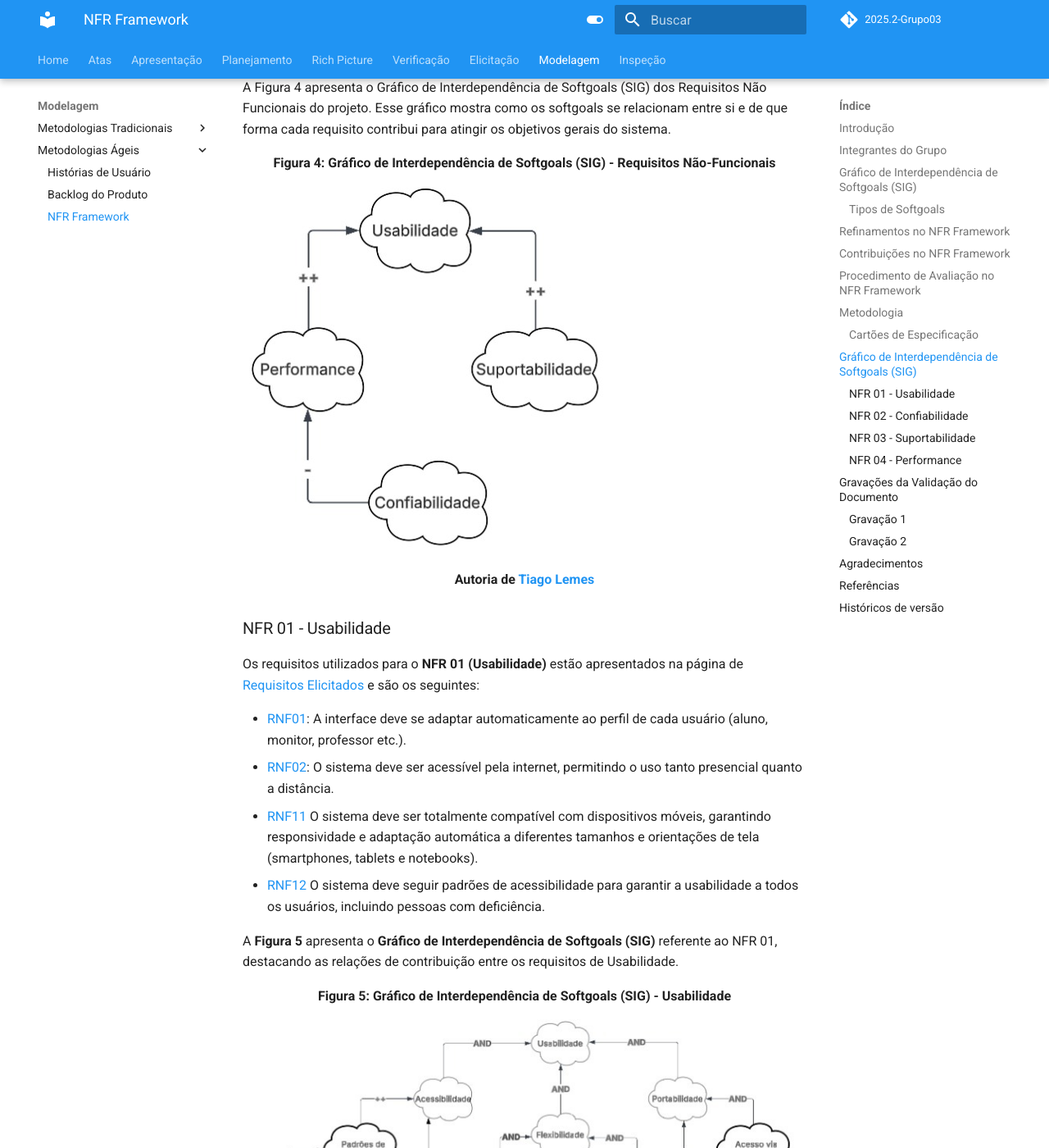
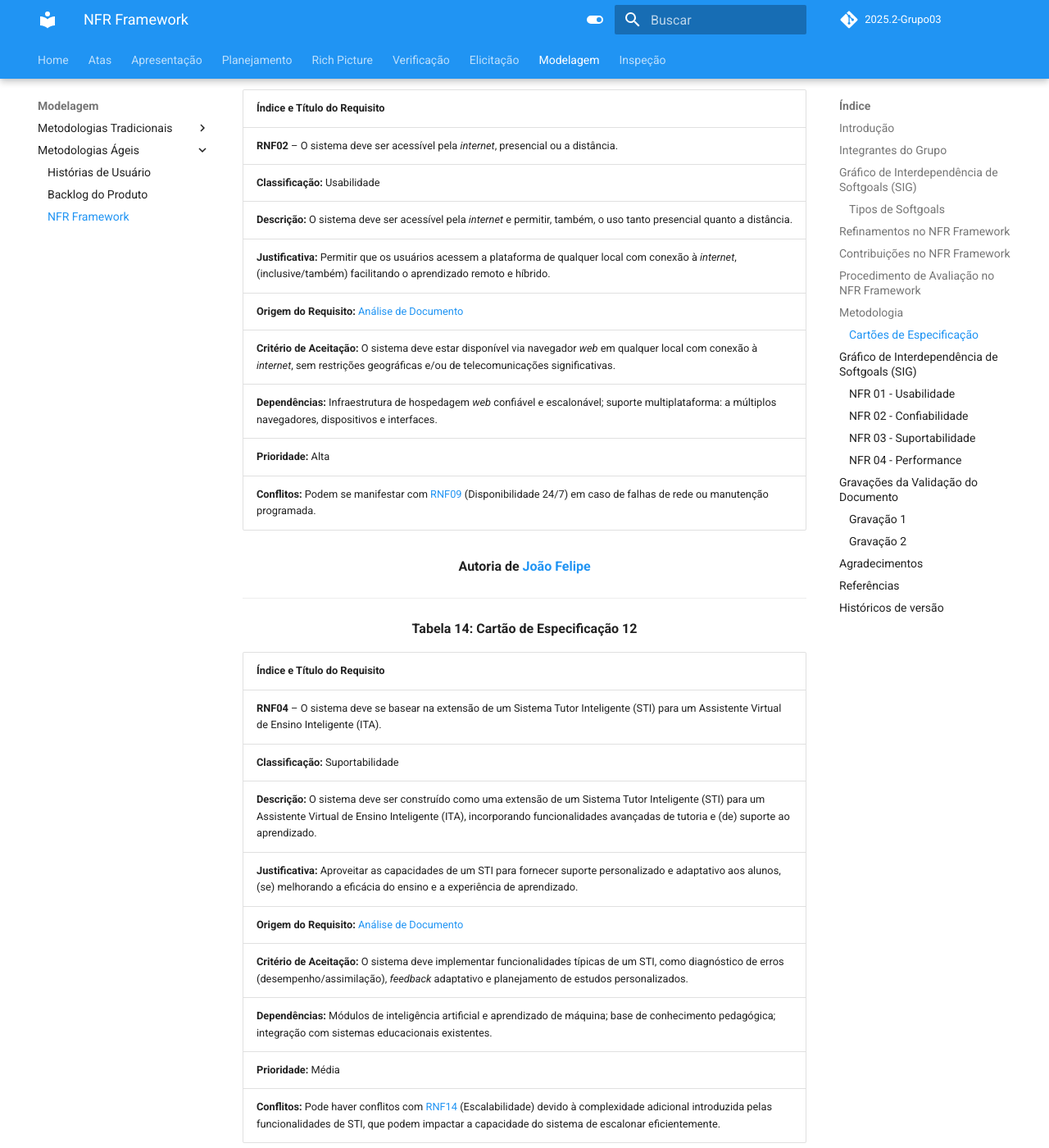
Before and after one commit to Requisitos-de-Software/2025.2-Grupo03, an MkDocs documentation site: the page built from docs/Modelagem/nfr_framework.md, in a window 1280 px wide and 1400 px high, scrolled down 13864 px. Shown: the whole window at 82% size. Built offline with MkDocs 1.6.1 and Material for MkDocs 9.7.7, drawn with Linux system fonts in a browser that asks for light colours; comment, search, counter and statistics services are not loaded; some of the changed text lies outside the part shown.

Commit message:
Atualiza a documentação do backlog do produto e do framework NFR com adição de gravações de validação e especificações de requisitos não funcionais.

```diff
--- a/docs/Modelagem/nfr_framework.md
+++ b/docs/Modelagem/nfr_framework.md
@@ -15,7 +15,7 @@ A Tabela 1 apresenta todos os integrantes da equipe que participaram da etapa de
 | [Arthur Guilherme](https://github.com/ArthurGuilher62) | auxílio na criação do [NFR 03 - Suportabilidade](https://requisitos-de-software.github.io/2025.2-Grupo03/Modelagem/nfr_framework/#nfr-03-suportabilidade) |
 | [Arthur Henrique](https://github.com/arthurhvieira1) | Auxílio na criação do [NFR 03 - Suportabilidade](https://requisitos-de-software.github.io/2025.2-Grupo03/Modelagem/nfr_framework/#nfr-03-suportabilidade) e [NFR 04 - Performance](https://requisitos-de-software.github.io/2025.2-Grupo03/Modelagem/nfr_framework/#nfr-04-performance)   |
 | [Felipe Guimaraes](https://github.com/felipegf1) | Auxilio na criação do [NFR 01 - Usabilidade](https://requisitos-de-software.github.io/2025.2-Grupo03/Modelagem/nfr_framework/#nfr-01-usabilidade) e [NFR 04 - Performance](https://requisitos-de-software.github.io/2025.2-Grupo03/Modelagem/nfr_framework/#nfr-04-performance)|
-| [João Felipe](https://github.com/MrBolt2005) |   |
+| [João Felipe](https://github.com/MrBolt2005) | Auxílio na criação e documentação de cartões de especificação dos Requisitos Não-Funcionais |
 | [João Sapiência](https://github.com/JoaoSapiencia) |   |
 | [Tiago Lemes](https://github.com/TiagoTeixeira-2005) | Criação da documentação e auxílio na criação do [NFR 01 - Usabilidade](https://requisitos-de-software.github.io/2025.2-Grupo03/Modelagem/nfr_framework/#nfr-01-usabilidade) |
 | [Vilmar José](https://github.com/VilmarFagundes) | Auxílio na criação do [NFR 02 - Confiabilidade](https://requisitos-de-software.github.io/2025.2-Grupo03/Modelagem/nfr_framework/#nfr-02-confiabilidade) e [NFR 04 - Performance](https://requisitos-de-software.github.io/2025.2-Grupo03/Modelagem/nfr_framework/#nfr-04-performance) |
@@ -331,6 +331,42 @@ Um cartão de especificação é uma forma de registrar de maneira estruturada o
 
 ---
 
+<div align="center"><strong>Tabela 13: Cartão de Especificação 11</strong></div>
+
+| **Índice e Título do Requisito** |
+|----------------------------------|
+| **RNF02** – O sistema deve ser acessível pela *internet*, presencial ou a distância. |
+| **Classificação:** Usabilidade |
+| **Descrição:** O sistema deve ser acessível pela *internet* e permitir, também, o uso tanto presencial quanto a distância. |
+| **Justificativa:** Permitir que os usuários acessem a plataforma de qualquer local com conexão à *internet*, (inclusive/também) facilitando o aprendizado remoto e híbrido. |
+| **Origem do Requisito:** [Análise de Documento](https://requisitos-de-software.github.io/2025.2-Grupo03/Elicitacao/analise_de_documentos/#requisitos-nao-funcionais) |
+| **Critério de Aceitação:** O sistema deve estar disponível via navegador *web* em qualquer local com conexão à *internet*, sem restrições geográficas e/ou de telecomunicações significativas. |
+| **Dependências:** Infraestrutura de hospedagem *web* confiável e escalonável; suporte multiplataforma: a múltiplos navegadores, dispositivos e interfaces. |
+| **Prioridade:** Alta |
+| **Conflitos:** Podem se manifestar com [RNF09](https://requisitos-de-software.github.io/2025.2-Grupo03/Elicitacao/requisitos_elicitados/#requisitos-nao-funcionais) (Disponibilidade 24/7) em caso de falhas de rede ou manutenção programada. |
+
+<div align="center"><strong>Autoria de <a href="https://github.com/MrBolt2005">João Felipe</a></strong></div>
+
+---
+
+<div align="center"><strong>Tabela 14: Cartão de Especificação 12</strong></div>
+
+| **Índice e Título do Requisito** |
+|----------------------------------|
+| **RNF04** – O sistema deve se basear na extensão de um Sistema Tutor Inteligente (STI) para um Assistente Virtual de Ensino Inteligente (ITA). |
+| **Classificação:** Suportabilidade |
+| **Descrição:** O sistema deve ser construído como uma extensão de um Sistema Tutor Inteligente (STI) para um Assistente Virtual de Ensino Inteligente (ITA), incorporando funcionalidades avançadas de tutoria e (de) suporte ao aprendizado. |
+| **Justificativa:** Aproveitar as capacidades de um STI para fornecer suporte personalizado e adaptativo aos alunos, (se) melhorando a eficácia do ensino e a experiência de aprendizado. |
+| **Origem do Requisito:** [Análise de Documento](https://requisitos-de-software.github.io/2025.2-Grupo03/Elicitacao/analise_de_documentos/#requisitos-nao-funcionais) |
+| **Critério de Aceitação:** O sistema deve implementar funcionalidades típicas de um STI, como diagnóstico de erros (desempenho/assimilação), *feedback* adaptativo e planejamento de estudos personalizados. |
+| **Dependências:** Módulos de inteligência artificial e aprendizado de máquina; base de conhecimento pedagógica; integração com sistemas educacionais existentes. |
+| **Prioridade:** Média |
+| **Conflitos:** Pode haver conflitos com [RNF14](https://requisitos-de-software.github.io/2025.2-Grupo03/Elicitacao/requisitos_elicitados/#requisitos-nao-funcionais) (Escalabilidade) devido à complexidade adicional introduzida pelas funcionalidades de STI, que podem impactar a capacidade do sistema de escalonar eficientemente. |
+
+<div align="center"><strong>Autoria de <a href="https://github.com/MrBolt2005">João Felipe</a></strong></div>
+
+---
+
 ## Gráfico de Interdependência de Softgoals (SIG)
 A Figura 4 apresenta o Gráfico de Interdependência de Softgoals (SIG) dos Requisitos Não Funcionais do projeto.
 Esse gráfico mostra como os softgoals se relacionam entre si e de que forma cada requisito contribui para atingir os objetivos gerais do sistema.
@@ -530,5 +566,6 @@ Reinaldo Antônio da Silva – Um Catálogo de Requisitos Não-Funcionais para S
 | 1.1    | 18/10/2025 | Auxílio na criação do [NFR 01 - Usabilidade](https://requisitos-de-software.github.io/2025.2-Grupo03/Modelagem/nfr_framework/#nfr-01-usabilidade)          | [Tiago Lemes](https://github.com/TiagoTeixeira-2005)       | [Vilmar José](https://github.com/VilmarFagundes) |
 | 1.2    | 20/10/2025 | Auxílio na criação do NFR 03- suportabilidade          | [Arthur Guilherme](https://github.com/ArthurGuilher62)       | [Tiago Lemes](https://github.com/TiagoTeixeira-2005) |
 | 1.3    | 21/10/2025 | Auxílio na criação do [NFR 02 - Confiabilidade](https://requisitos-de-software.github.io/2025.2-Grupo03/Modelagem/nfr_framework/#nfr-02-confiabilidade) e [NFR 04 - Performance](https://requisitos-de-software.github.io/2025.2-Grupo03/Modelagem/nfr_framework/#nfr-04-performance) | [Vilmar José](https://github.com/VilmarFagundes) | [Arthur Guilherme](https://github.com/ArthurGuilher62) |
-| 1.4    | 21/10/2025 | Auxílio na criação do Auxilio na criação do [NFR 01 - Usabilidade](https://requisitos-de-software.github.io/2025.2-Grupo03/Modelagem/nfr_framework/#nfr-01-usabilidade) e [NFR 04 - Performance](https://requisitos-de-software.github.io/2025.2-Grupo03/Modelagem/nfr_framework/#nfr-04-performance) | [Felipe Guimaraes](https://github.com/felipegf1) | [Arthur Guilherme](https://github.com/ArthurGuilher62) |
+| 1.4    | 21/10/2025 | Auxilio na criação do [NFR 01 - Usabilidade](https://requisitos-de-software.github.io/2025.2-Grupo03/Modelagem/nfr_framework/#nfr-01-usabilidade) e [NFR 04 - Performance](https://requisitos-de-software.github.io/2025.2-Grupo03/Modelagem/nfr_framework/#nfr-04-performance) | [Felipe Guimaraes](https://github.com/felipegf1) | [Arthur Guilherme](https://github.com/ArthurGuilher62) |
 | 1.5    | 21/10/2025 | Auxílio na criação do [NFR 03 - Suportabilidade](https://requisitos-de-software.github.io/2025.2-Grupo03/Modelagem/nfr_framework/#nfr-03-suportabilidade) e [NFR 04 - Performance](https://requisitos-de-software.github.io/2025.2-Grupo03/Modelagem/nfr_framework/#nfr-04-performance)   | [Arthur Henrique](https://github.com/arthurhvieira1)  | [Vilmar José](https://github.com/VilmarFagundes) |
+| 1.6    | 21/10/2025 | Auxílio na criação e documentação de cartões de especificação dos Requisitos Não-Funcionais | [João Felipe](https://github.com/JoaoFelipe) | [Tiago Lemes](https://github.com/TiagoTeixeira-2005) <br> [Vilmar José](https://github.com/VilmarFagundes) |
```
Also changed, not shown: docs/Modelagem/backlog_do_produto.md (+1 -1 lines).
